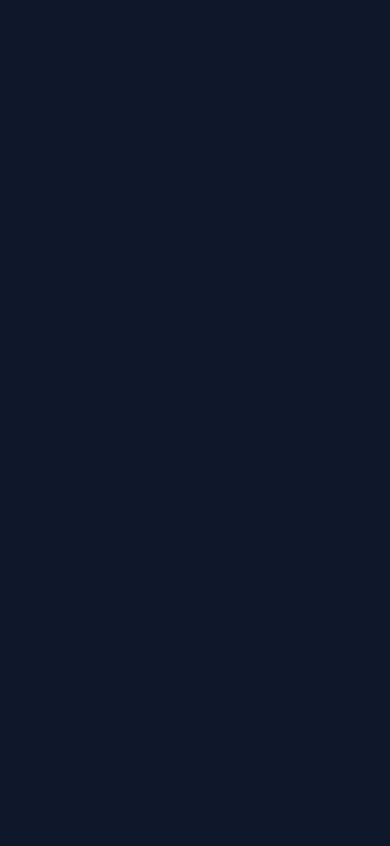
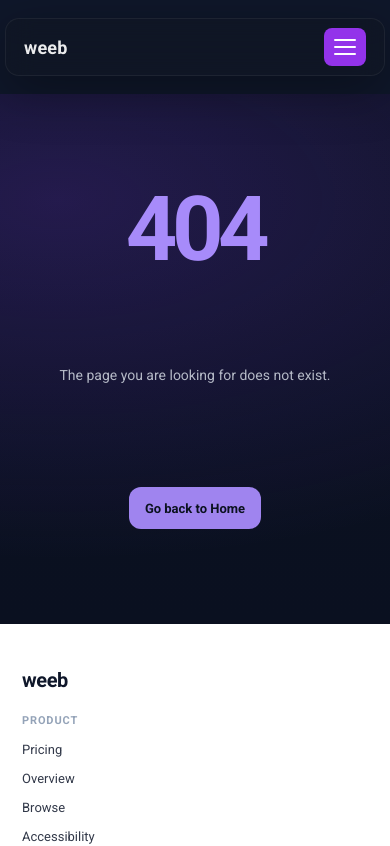
Before and after one commit to baku67/datascientest-projet1-react, a React (Vite) app in the folder my-app/: page /404 in a window 390 px wide. Shown: the top 846 px of the page. Built offline with nearby package versions, Linux system fonts and the light colour scheme.

Commit message:
WIP routing + navigation + NotFoundPage

```diff
--- a/my-app/src/App.tsx
+++ b/my-app/src/App.tsx
@@ -1,11 +1,16 @@
 import { Routes, Route, Navigate } from "react-router-dom";
 import HomePage from "./pages/HomePage";
-import NotFoundPage from "./pages/NotFoundPage";
+import NotFoundPage from "./pages/NotFoundPage/NotFoundPage";
+import ContactPage from "./pages/ContactPage";
 
 export default function App() {
   return (
     <Routes>
       <Route path="/" element={<HomePage />} />
+      <Route path="/contact" element={<ContactPage />} />
+      {/* <Route path="/about" element={<AboutPage />} /> */}
+      {/* <Route path="/login" element={<LoginPage />} /> */}
+      {/* <Route path="/signup" element={<RegisterPage />} /> */}
       <Route path="/404" element={<NotFoundPage />} />
       <Route path="*" element={<Navigate to="/404" replace />} />
     </Routes>
--- a/my-app/src/components/ui/NavBar/NavBar.tsx
+++ b/my-app/src/components/ui/NavBar/NavBar.tsx
@@ -2,6 +2,7 @@ import { useState } from "react";
 import { useTranslation } from "react-i18next";
 import "./NavBar.scss";
 import LanguageSwitcher from "../ToggleLang/ToggleLang";
+import { NavLink } from "react-router-dom";
 
 export default function NavBar() {
   const { t } = useTranslation();
@@ -13,20 +14,20 @@ export default function NavBar() {
     <header className="header">
       <nav className="nav" aria-label="Main navigation">
         <div className="nav-left">
-          <a className="nav-link" href="#" onClick={close}>
+          <NavLink className="nav-link" to="/" onClick={close}>
             <span className="nav-title">weeb</span>
-          </a>
+          </NavLink>
 
           <ul className="nav-links" role="list">
             <li>
-              <a className="nav-link" href="#" onClick={close}>
+              <NavLink className="nav-link" to="/about" onClick={close}>
                 {t("about")}
-              </a>
+              </NavLink>
             </li>
             <li>
-              <a className="nav-link" href="#" onClick={close}>
+              <NavLink className="nav-link" to="/contact" onClick={close}>
                 {t("contact")}
-              </a>
+              </NavLink>
             </li>
           </ul>
         </div>
@@ -59,14 +60,14 @@ export default function NavBar() {
       <div id="mobile-menu" className={`nav-mobile ${isOpen ? "is-open" : ""}`}>
         <ul className="nav-mobile-links" role="list">
           <li>
-            <a className="nav-link" href="#" onClick={close}>
+            <NavLink className="nav-link" to="/about" onClick={close}>
               {t("about")}
-            </a>
+            </NavLink>
           </li>
           <li>
-            <a className="nav-link" href="#" onClick={close}>
+            <NavLink className="nav-link" to="/contact" onClick={close}>
               {t("contact")}
-            </a>
+            </NavLink>
           </li>
           <li>
             <LanguageSwitcher />
@@ -74,12 +75,12 @@ export default function NavBar() {
         </ul>
 
         <div className="nav-mobile-auth">
-          <a className="nav-login" href="#" onClick={close}>
+          <NavLink className="nav-link" to="/login" onClick={close}>
             {t("login")}
-          </a>
-          <a className="nav-register" href="#" onClick={close}>
+          </NavLink>
+          <NavLink className="nav-link" to="/signup" onClick={close}>
             {t("signup")}
-          </a>
+          </NavLink>
         </div>
       </div>
 
--- a/my-app/src/i18n.ts
+++ b/my-app/src/i18n.ts
@@ -5,6 +5,9 @@ import LanguageDetector from "i18next-browser-languagedetector";
 const resources = {
   en: {
     translation: {
+      // 404 page
+      pagenotfound_text: "The page you are looking for does not exist.",
+      pagenotfound_go_back: "Go back to Home",
       // NAV
       about: "About Us",
       contact: "Contact",
@@ -31,7 +34,8 @@ const resources = {
       home_rowsection_1_imagealt: "Resources overview",
       // Home Row Section 2
       home_rowsection_2_titletop: "The web, an ever-evolving ecosystem",
-      home_rowsection_2_title: "Stay up to date with the latest trends",
+      home_rowsection_2_title:
+        "Stay up to date with the latest <primary>trends</primary>",
       home_rowsection_2_description:
         "Every week, we analyze what’s new on the web: emerging frameworks, SEO best practices, accessibility, and much more. Don’t miss any digital news!",
       home_rowsection_2_ctalabel: "Read the latest articles",
@@ -67,6 +71,9 @@ const resources = {
   },
   fr: {
     translation: {
+      // 404 page
+      pagenotfound_text: "La page que vous cherchez n'existe pas.",
+      pagenotfound_go_back: "Retourner à l'accueil",
       // NAV
       about: "À propos",
       contact: "Contact",
@@ -94,7 +101,8 @@ const resources = {
       // Home Row Section 2
       home_rowsection_2_titletop:
         "Le web, un écosystème en constante évolution",
-      home_rowsection_2_title: "Restez informé des dernières tendances",
+      home_rowsection_2_title:
+        "Restez informé des dernières <primary>tendances</primary>",
       home_rowsection_2_description:
         "Chaque semaine, nous analysons les nouveautés du web : frameworks émergents, bonnes pratiques SEO, accessibilité, et bien plus encore. Ne manquez aucune actualité du digital !",
       home_rowsection_2_ctalabel: "Lire les articles récents",
--- /dev/null
+++ b/my-app/src/pages/ContactPage.tsx
@@ -0,0 +1,17 @@
+import { useTranslation } from "react-i18next";
+import Footer from "../components/ui/Footer/Footer";
+import NavBar from "../components/ui/NavBar/NavBar";
+
+function ContactPage() {
+  const { t } = useTranslation();
+
+  return (
+    <>
+      <NavBar />
+      <p>Contenu</p>
+      <Footer />
+    </>
+  );
+}
+
+export default ContactPage;
--- a/my-app/src/pages/NotFoundPage.tsx
+++ /dev/null
@@ -1,5 +0,0 @@
-function NotFoundPage() {
-  return <></>;
-}
-
-export default NotFoundPage;
--- /dev/null
+++ b/my-app/src/pages/NotFoundPage/NotFoundPage.scss
@@ -0,0 +1,56 @@
+.nf {
+  min-height: calc(60vh - 80px);
+  display: grid;
+  place-items: center;
+  text-align: center;
+  padding: 52px 20px;
+
+  background: radial-gradient(
+      1200px 600px at 15% 20%,
+      rgba(124, 58, 237, 0.22),
+      transparent 60%
+    ),
+    linear-gradient(180deg, #0b1220 0%, #0a1020 100%);
+  color: #e2e8f0;
+}
+
+.nf__code {
+  margin: 0;
+  font-weight: 900;
+  letter-spacing: -0.06em;
+  line-height: 0.9;
+  font-size: clamp(90px, 14vw, 180px);
+  color: #a78bfa;
+}
+
+.nf__text {
+  margin: 10px 0 18px;
+  font-size: 14px;
+  color: rgba(226, 232, 240, 0.78);
+}
+
+.nf__btn {
+  display: inline-flex;
+  align-items: center;
+  justify-content: center;
+
+  height: 42px;
+  padding: 0 16px;
+  border-radius: 12px;
+
+  font-weight: 700;
+  font-size: 13px;
+  text-decoration: none;
+
+  color: #0b1220;
+  background: rgba(167, 139, 250, 0.95);
+  transition: transform 140ms ease, background 140ms ease;
+
+  &:hover {
+    background: rgba(167, 139, 250, 1);
+  }
+
+  &:active {
+    transform: translateY(1px);
+  }
+}
--- /dev/null
+++ b/my-app/src/pages/NotFoundPage/NotFoundPage.tsx
@@ -0,0 +1,24 @@
+import { Link } from "react-router-dom";
+import { useTranslation } from "react-i18next";
+import "./NotFoundPage.scss";
+import NavBar from "../../components/ui/NavBar/NavBar";
+import Footer from "../../components/ui/Footer/Footer";
+
+export default function NotFoundPage() {
+  const { t } = useTranslation();
+
+  return (
+    <>
+      <NavBar />
+      <div className="nf">
+        <h1 className="nf__code">404</h1>
+        <p className="nf__text">{t("pagenotfound_text")}</p>
+
+        <Link to="/" className="nf__btn">
+          {t("pagenotfound_go_back")}
+        </Link>
+      </div>
+      <Footer />
+    </>
+  );
+}
```
